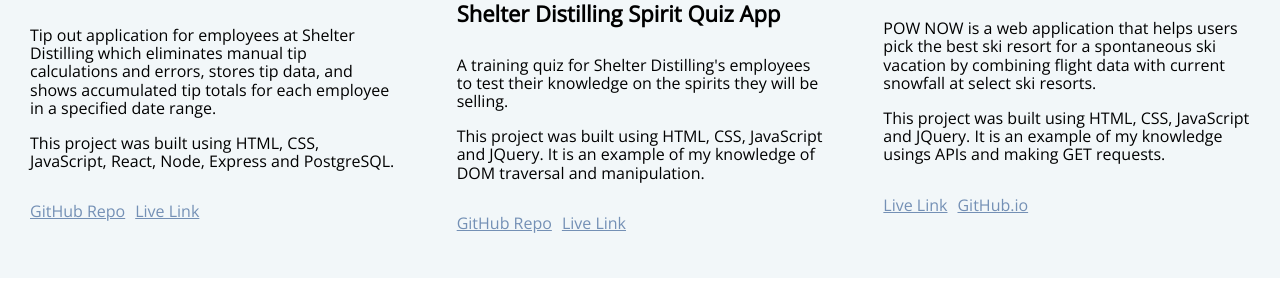
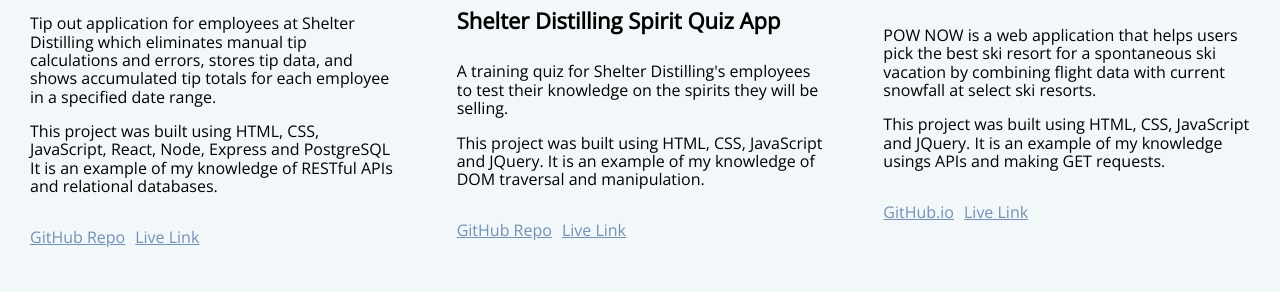
Before and after one commit to Sara-M-Green/project_portfolio, a plain HTML site: page index.html in a window 1280 px wide. Shown: the part 912-1217 px from the top of the page. Drawn offline with nearby package versions, Linux system fonts and the light colour scheme.

Commit message:
Edited turbotips description

```diff
--- a/index.html
+++ b/index.html
@@ -43,7 +43,7 @@
                         <a href="https://sara-m-green.github.io/tipout/" target="_blank"><img class="portfolio" src="images/turbo-tips-screenshot.png" alt="screenshot of Shelter Distilling Tip Out App."></a>
                         <h4>Turbo Tips</h4>
                         <p class="portfolio">Tip out application for employees at Shelter Distilling which eliminates manual tip calculations and errors, stores tip data, and shows accumulated tip totals for each employee in a specified date range.</p>
-                        <p class="portfolio">This project was built using HTML, CSS, JavaScript, React, Node, Express and PostgreSQL.</p>
+                        <p class="portfolio">This project was built using HTML, CSS, JavaScript, React, Node, Express and PostgreSQL It is an example of my knowledge of RESTful APIs and relational databases.</p>
                         <div class="github-links">
                             <a class="text-link" href="https://github.com/Sara-M-Green/shelter-tipout-client" target="_blank"><p>GitHub Repo</p></a>
                             <a class="text-link" href="https://turbotips.vercel.app/" target="_blank"><p>Live Link</p></a>
@@ -65,8 +65,8 @@
                         <p class="portfolio">POW NOW is a web application that helps users pick the best ski resort for a spontaneous ski vacation by combining flight data with current snowfall at select ski resorts.</p>
                         <p class="portfolio">This project was built using HTML, CSS, JavaScript and JQuery. It is an example of my knowledge usings APIs and making GET requests.</p>
                         <div class="github-links">
-                            <a class="text-link" href="https://github.com/Sara-M-Green/pow-now" target="_blank"><p>Live Link</p></a>
-                            <a class="text-link" href="https://sara-m-green.github.io/pow-now/" target="_blank"><p>GitHub.io</p></a>
+                            <a class="text-link" href="https://github.com/Sara-M-Green/pow-now" target="_blank"><p>GitHub.io</p></a>
+                            <a class="text-link" href="https://sara-m-green.github.io/pow-now/" target="_blank"><p>Live Link</p></a>
                         </div>
                     </div>
                 </div>
```
